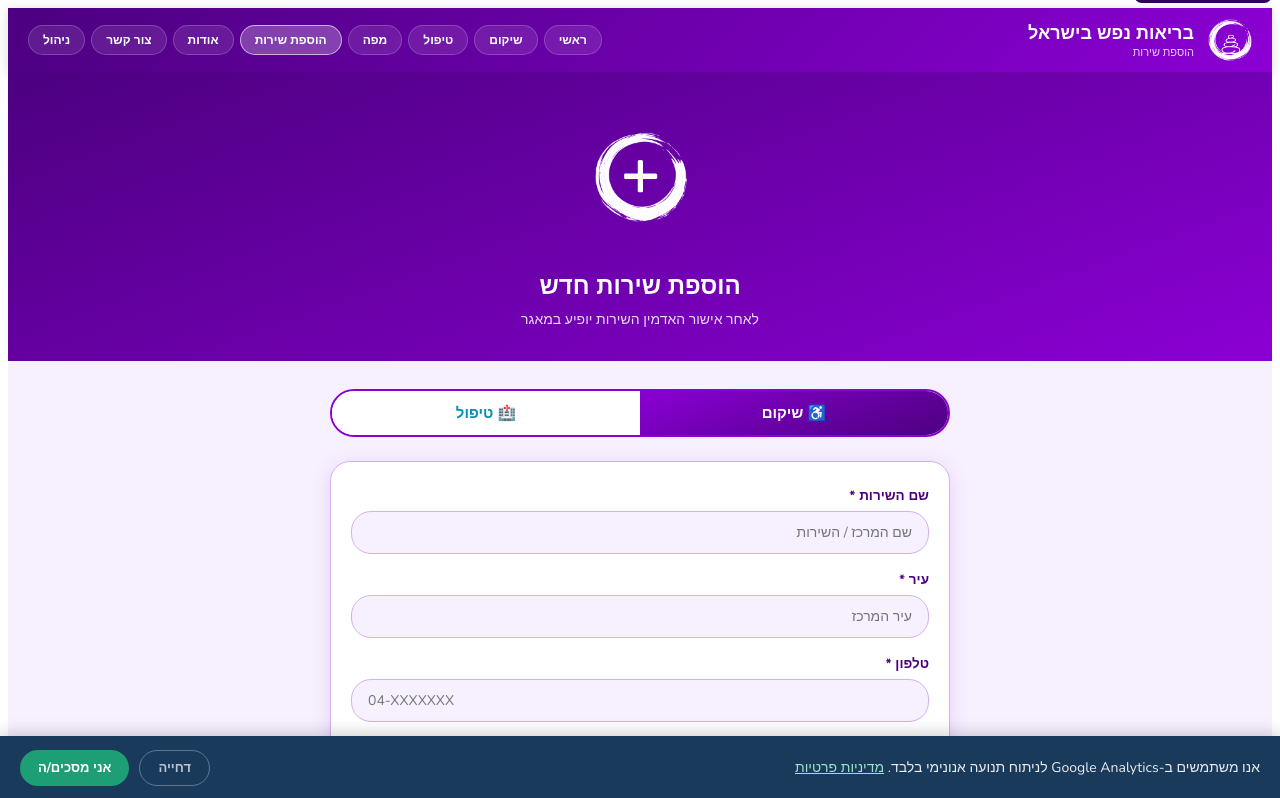
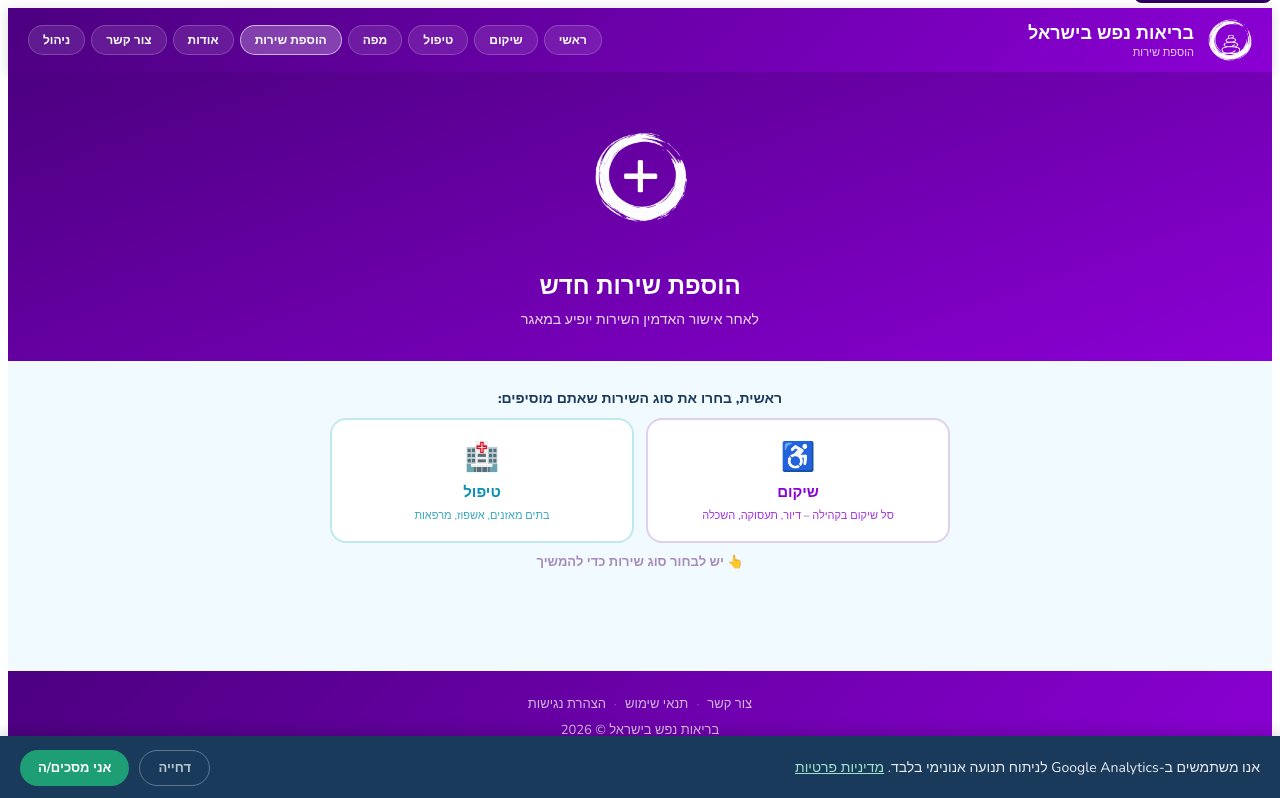
Before and after one commit to sivantelem-commits/rehab-directory, a Next.js app: page /register in a window 1280 px wide. Shown: the top 798 px of the page. Built offline with nearby package versions, Linux system fonts and the light colour scheme.

Commit message:
Update register.js

```diff
--- a/pages/register.js
+++ b/pages/register.js
@@ -18,7 +18,7 @@ const emptyForm = {
 }
 
 export default function Register() {
-  const [tab, setTab] = useState('rehab')
+  const [tab, setTab] = useState('')
   const [form, setForm] = useState(emptyForm)
   const [loading, setLoading] = useState(false)
   const [success, setSuccess] = useState(false)
@@ -112,8 +112,8 @@ export default function Register() {
   }
 
   const isRehab = tab === 'rehab'
-  const color = isRehab ? '#8B00D4' : '#0891B2'
-  const darkColor = isRehab ? '#4C0080' : '#164E63'
+  const color = tab === 'treatment' ? '#0891B2' : '#8B00D4'
+  const darkColor = tab === 'treatment' ? '#164E63' : '#4C0080'
 
   const inp = {
     width: '100%', padding: '11px 16px', borderRadius: 20,
@@ -198,26 +198,47 @@ export default function Register() {
 
         <main id="main-content" style={{ maxWidth: 620, margin: '0 auto', padding: '28px 16px' }}>
 
-          {/* טאב שיקום/טיפול */}
-          <div style={{
-            display: 'flex', borderRadius: '999px', overflow: 'hidden',
-            border: `2px solid ${color}`, marginBottom: 24, background: 'white',
-          }}>
-            <button onClick={() => handleTabChange('rehab')} style={{
-              flex: 1, padding: '12px 0', border: 'none', cursor: 'pointer',
-              fontFamily: "'Nunito', sans-serif", fontWeight: 800, fontSize: 15,
-              background: isRehab ? 'linear-gradient(160deg, #8B00D4, #4C0080)' : 'white',
-              color: isRehab ? 'white' : '#8B00D4', transition: 'all 0.2s',
-            }}>♿ שיקום</button>
-            <button onClick={() => handleTabChange('treatment')} style={{
-              flex: 1, padding: '12px 0', border: 'none', cursor: 'pointer',
-              fontFamily: "'Nunito', sans-serif", fontWeight: 800, fontSize: 15,
-              background: !isRehab ? 'linear-gradient(160deg, #0891B2, #164E63)' : 'white',
-              color: !isRehab ? 'white' : '#0891B2', transition: 'all 0.2s',
-            }}>🏥 טיפול</button>
+          {/* בחירת סוג שירות - חובה */}
+          <div style={{ marginBottom: 24 }}>
+            <div style={{ fontSize: 14, fontWeight: 800, color: '#1A3A5C', marginBottom: 10, textAlign: 'center' }}>
+              ראשית, בחרו את סוג השירות שאתם מוסיפים:
+            </div>
+            <div style={{ display: 'flex', gap: 12 }}>
+              <button onClick={() => handleTabChange('rehab')} style={{
+                flex: 1, padding: '18px 12px', borderRadius: 16, border: `2.5px solid ${tab === 'rehab' ? '#8B00D4' : '#e0d0f0'}`,
+                background: tab === 'rehab' ? 'linear-gradient(160deg, #8B00D4, #4C0080)' : 'white',
+                color: tab === 'rehab' ? 'white' : '#8B00D4', cursor: 'pointer',
+                fontFamily: "'Nunito', sans-serif", fontWeight: 800, fontSize: 15,
+                display: 'flex', flexDirection: 'column', alignItems: 'center', gap: 6,
+                boxShadow: tab === 'rehab' ? '0 4px 16px rgba(139,0,212,0.3)' : 'none',
+                transition: 'all 0.2s',
+              }}>
+                <span style={{ fontSize: 28 }}>♿</span>
+                <span>שיקום</span>
+                <span style={{ fontSize: 11, fontWeight: 500, opacity: 0.8, lineHeight: 1.4 }}>סל שיקום בקהילה – דיור, תעסוקה, השכלה</span>
+              </button>
+              <button onClick={() => handleTabChange('treatment')} style={{
+                flex: 1, padding: '18px 12px', borderRadius: 16, border: `2.5px solid ${tab === 'treatment' ? '#0891B2' : '#c0e8f0'}`,
+                background: tab === 'treatment' ? 'linear-gradient(160deg, #0891B2, #164E63)' : 'white',
+                color: tab === 'treatment' ? 'white' : '#0891B2', cursor: 'pointer',
+                fontFamily: "'Nunito', sans-serif", fontWeight: 800, fontSize: 15,
+                display: 'flex', flexDirection: 'column', alignItems: 'center', gap: 6,
+                boxShadow: tab === 'treatment' ? '0 4px 16px rgba(8,145,178,0.3)' : 'none',
+                transition: 'all 0.2s',
+              }}>
+                <span style={{ fontSize: 28 }}>🏥</span>
+                <span>טיפול</span>
+                <span style={{ fontSize: 11, fontWeight: 500, opacity: 0.8, lineHeight: 1.4 }}>בתים מאזנים, אשפוז, מרפאות</span>
+              </button>
+            </div>
+            {!tab && (
+              <div style={{ textAlign: 'center', marginTop: 10, fontSize: 13, color: '#a78bba', fontWeight: 600 }}>
+                👆 יש לבחור סוג שירות כדי להמשיך
+              </div>
+            )}
           </div>
 
-          {success ? (
+          {tab && (success ? (
             <div style={{
               background: 'white', borderRadius: 20, padding: 40, textAlign: 'center',
               border: `2px solid ${color}`, boxShadow: `0 4px 20px ${color}33`,
@@ -500,7 +521,7 @@ export default function Register() {
                 {loading ? 'שולח...' : 'שליחת בקשה לאישור ←'}
               </button>
             </div>
-          )}
+          ))}
         </main>
 
         <footer style={{
```
